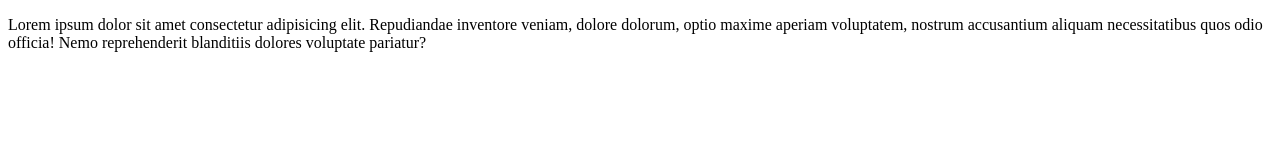
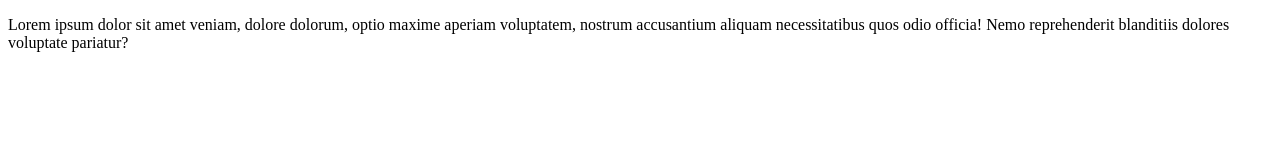
Before and after one commit to M-Rst/Final, a plain HTML site: page index.html in a window 1280 px wide. Drawn offline with Linux system fonts and the light colour scheme.

Commit message:
tag p changed

```diff
--- a/index.html
+++ b/index.html
@@ -12,7 +12,7 @@
 </head>
 <body>
     <header>
-        <p>Lorem ipsum dolor sit amet consectetur adipisicing elit. Repudiandae inventore veniam, dolore dolorum, optio maxime aperiam voluptatem, nostrum accusantium aliquam necessitatibus quos odio officia! Nemo reprehenderit blanditiis dolores voluptate pariatur?</p>
+        <p>Lorem ipsum dolor sit amet  veniam, dolore dolorum, optio maxime aperiam voluptatem, nostrum accusantium aliquam necessitatibus quos odio officia! Nemo reprehenderit blanditiis dolores voluptate pariatur?</p>
     </header>
 </body>
 </html>
```
